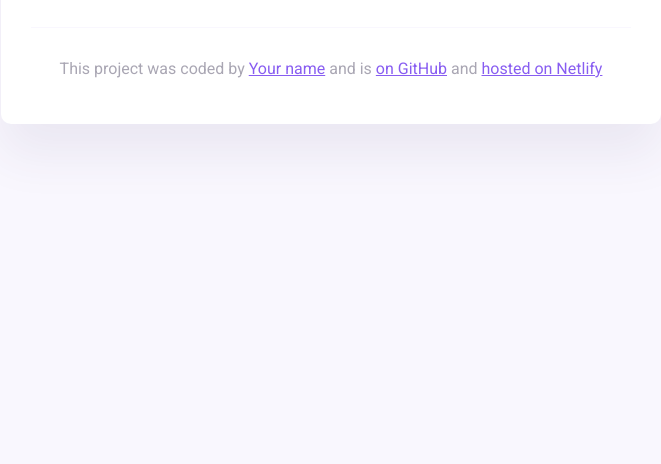
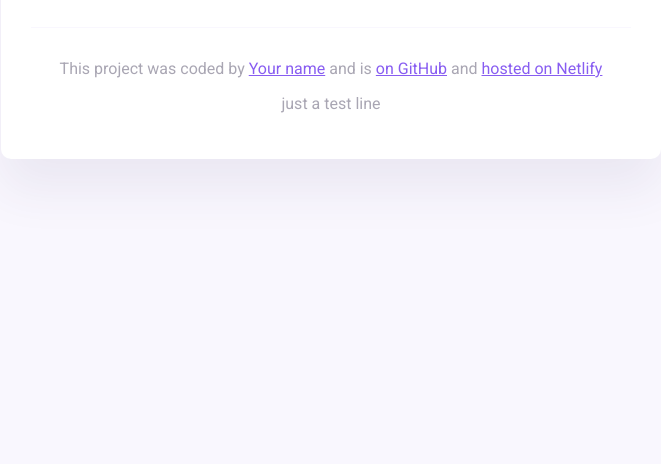
Before and after one commit to chubbyle/SCW6--GitHub-Hosting, a website built with Parcel: page index.html in a window 1280 px wide. Shown: the part 336-800 px from the top of the page, without its empty margins (309-970 px from the left). Built offline with nearby package versions, Linux system fonts and the light colour scheme.

Commit message:
Copy files and add test line
Files copied form Matt's link https://codesandbox.io/s/ops-challenge-w2xvqn?file=/index.html
and add a line to test

```diff
--- a/index.html
+++ b/index.html
@@ -51,6 +51,7 @@
           <a href="#" target="_blank"> on GitHub</a> and
           <a href="#" target="_blank">hosted on Netlify</a>
         </p>
+        <p>just a test line</p>
       </footer>
     </div>
   </body>
```
